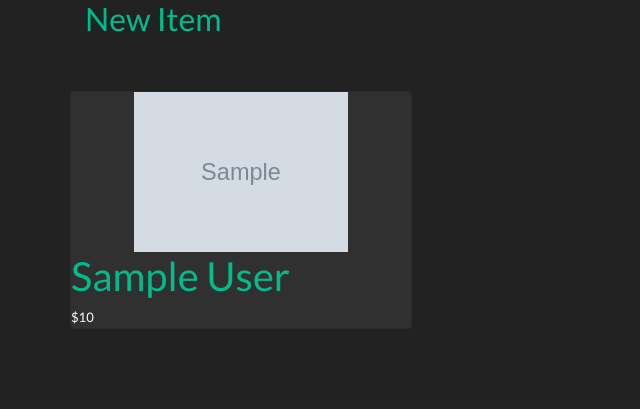
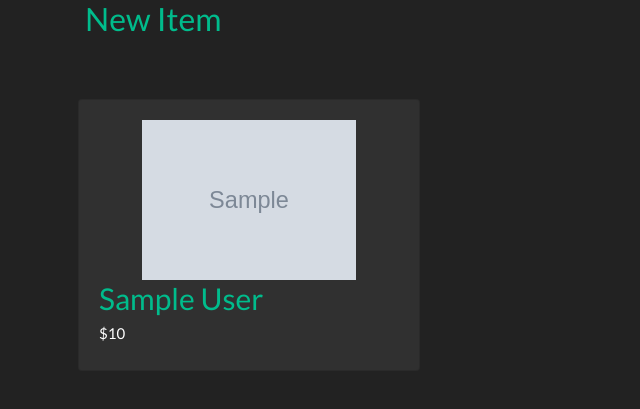
Before and after one commit to sprajjwal/assignment-contractor, a Flask app: page / in a window 1280 px wide. Shown: the part 167-576 px from the top of the page, without its empty margins (0-640 px from the left). Run offline with Flask 2, Linux system fonts and the light colour scheme; grey boxes marked "Sample" are stand-in pictures; a database or web service that is not in the repository returns one stand-in record (values such as "Sample title"); some libraries are stand-ins or nearby versions.

Commit message:
[FIX] card display

```diff
--- a/templates/store_index.html
+++ b/templates/store_index.html
@@ -5,12 +5,12 @@
 <br />&nbsp;<br />
 <div class = "row">
     {% for item in items %}
-        <div class = "card" style="margin-bottom:5vh; width: 30%;">
+        <div class = "card" style="margin:1vh; padding:20px; width: 30%; justify-content: center; display: flex;">
             <div class="images" style="display:flex; justify-content: center">
                 <img style="height: 20vh"  src="{{ item.images[0] }}">
             </div>
-            <h2><a href='/items/{{ item._id }}'>{{ item.display_name }}</a></h2>
-            <small style="align-self: right">${{ item.price }}</small>
+            <h2 style="font-size: 200%"><a href='/items/{{ item._id }}'>{{ item.display_name }}</a></h2>
+            <h6 style="align-self: right">${{ item.price }}</h6>
         </div>
     {% endfor %}
 </div>
```
